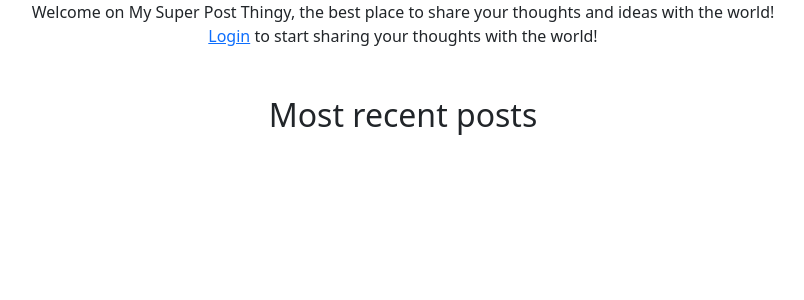
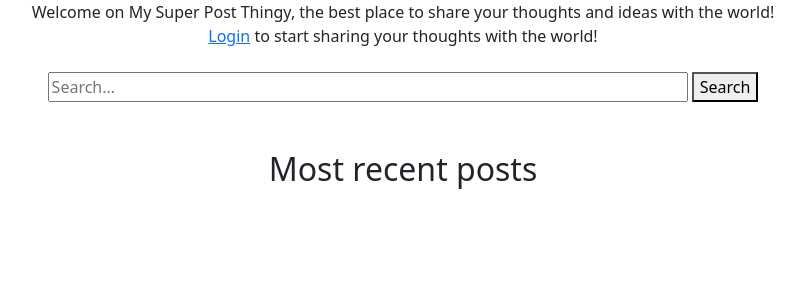
Before and after one commit to Rignchen/Php-blog, a PHP site: template templates/home.twig in a window 1280 px wide. Shown: the part 66-366 px from the top of the page, without its empty margins (237-1041 px from the left). Run offline with PHP 8.4, Linux system fonts and the light colour scheme; the template is opened without the code that fills it, so the values that code supplies are empty; some libraries are stand-ins or nearby versions.

Commit message:
feat: add searchbar to home page

```diff
--- a/templates/components/pageType/home/.twig
+++ b/templates/components/pageType/home/.twig
@@ -5,7 +5,9 @@
     {% else %}
         <a href="/login">Login</a>
     {% endif %}
-    to start sharing your thoughts with the world!<br>
+    to start sharing your thoughts with the world!
+    <br><br>
+    {% include 'components/pageType/search/search_bar.twig' %}
 
     {% include 'components/pageType/home/post_list.twig' %}
 </div>
--- /dev/null
+++ b/templates/components/pageType/search/search_bar.twig
@@ -0,0 +1,4 @@
+<form action="/search">
+    <input type="text" name="q" placeholder="Search..." class="w-50">
+    <button type="submit">Search</button>
+</form>
```
